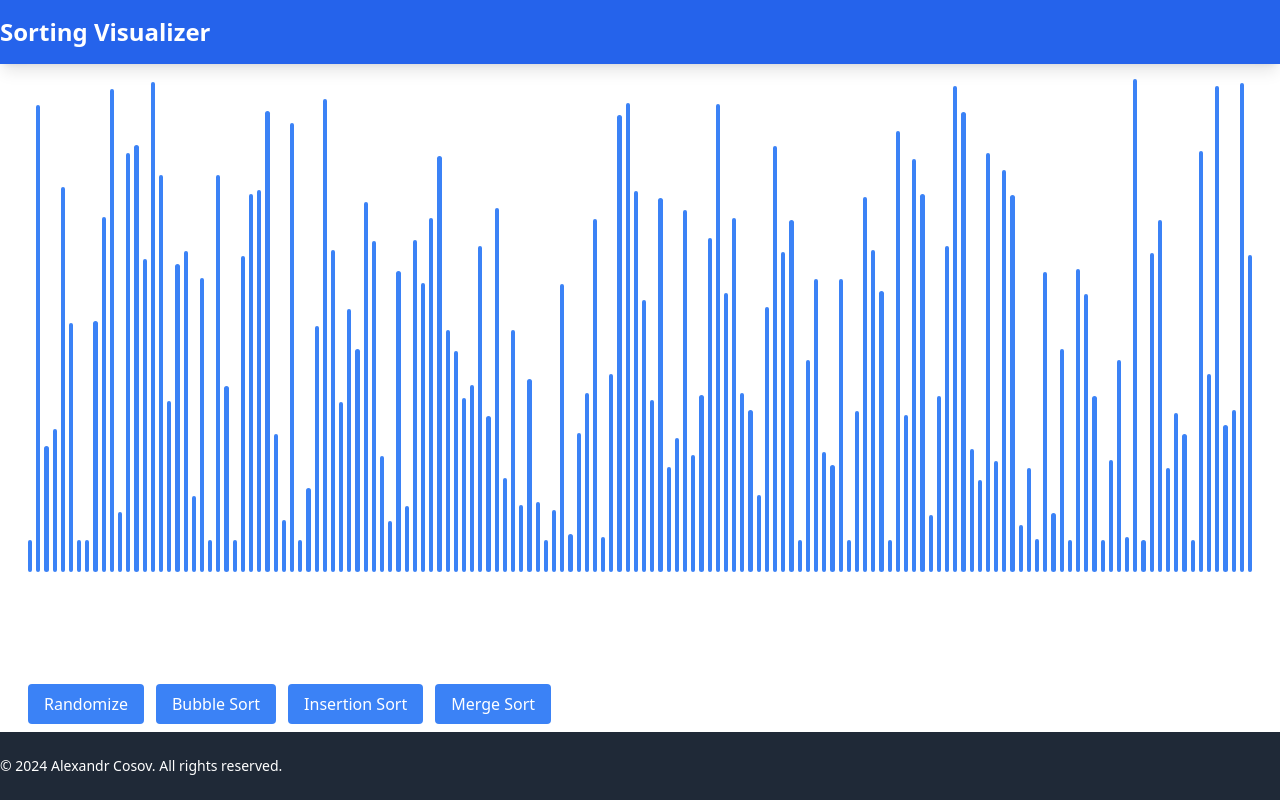
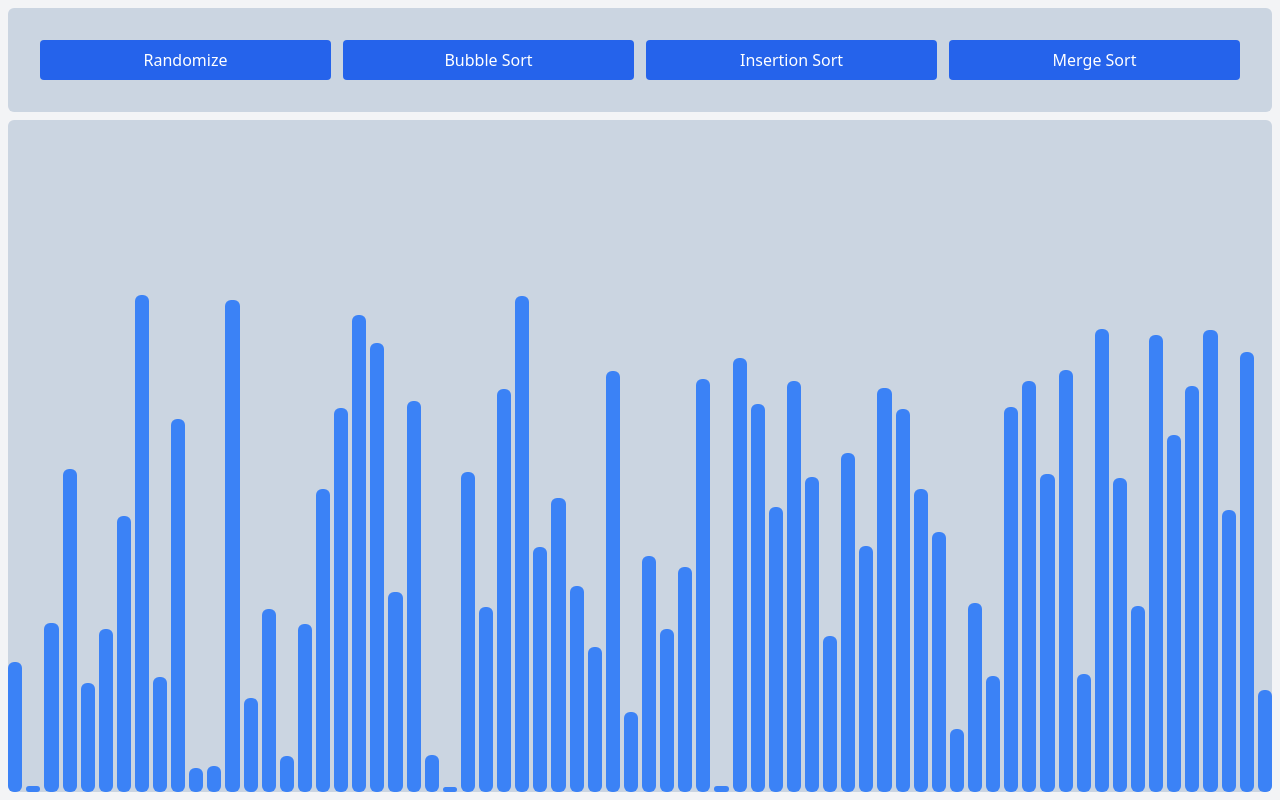
Before and after one commit to Kosov234/Sorting-Visualizer, a React (Vite) app: page / in a window 1280 px wide. Built offline with nearby package versions, Linux system fonts and the light colour scheme.

Commit message:
Cleaning up the code

```diff
--- a/src/App.tsx
+++ b/src/App.tsx
@@ -1,15 +1,11 @@
 import Content from "./components/Content/Content";
-import Footer from "./components/Footer/Footer";
-import Header from "./components/Header/Header";
 
 function App() {
   return (
     <div className="min-h-screen flex flex-col">
-      <Header />
-      <main className="flex-grow content-center justify-self-center mx-7">
+      <main className="flex flex-grow">
         <Content />
       </main>
-      <Footer />
     </div>
   );
 }
--- a/src/components/Content/Content.tsx
+++ b/src/components/Content/Content.tsx
@@ -1,154 +1,47 @@
 import { useState } from "react";
 import { randomizeArray } from "./utils/randomize_array/randomize_array";
-import { getBubbleSortAnimations } from "./algorithms/bubble_sort/bubble_sort";
-import { getInsertionSortAnimations } from "./algorithms/insertion_sort/insertion_sort";
-import { getMergeSortAnimations } from "./algorithms/merge_sort/merge_sort";
-
-const ANIMATION_SPEED_MS = 50;
-const PRIMARY_COLOR = "blue";
-const SECONDARY_COLOR = "red";
+import { bubbleSortHandler } from "./utils/bubble_sort_handler/bubble_sort_handler";
+import { insertionSortHandler } from "./utils/insertion_sort_handler/insertion_sort_handler";
+import { mergeSortHandler } from "./utils/merge_sort_handler/merge_sort_handler";
+import { Button } from "./components/Button/Button";
 
 const Content = () => {
   const [array, setArray] = useState(randomizeArray());
 
-  const bubbleSortHandler = () => {
-    const animations = getBubbleSortAnimations(array);
+  return (
+    <section className="flex flex-1 flex-col gap-2 p-2 bg-gray-100">
+      <div className="flex flex-wrap gap-3 justify-between p-8 bg-slate-300 rounded-md">
+        <button
+          className="flex-1 bg-blue-600 text-white py-2 px-4 rounded "
+          onClick={() => setArray(randomizeArray())}
+        >
+          <p className="text-base">Randomize</p>
+        </button>
 
-    animations.forEach((animation, index) => {
-      const [firstBarIndex, secondBarIndex] = animation;
-      const arrayBars = document.getElementsByClassName(
-        "arrayBar"
-      ) as HTMLCollectionOf<HTMLElement>;
+        <Button
+          alghorithmHandler={() => bubbleSortHandler(array)}
+          text="Bubble Sort"
+        />
 
-      const barOneStyle = arrayBars[firstBarIndex].style;
-      const barTwoStyle = arrayBars[secondBarIndex].style;
+        <Button
+          alghorithmHandler={() => insertionSortHandler(array)}
+          text="Insertion Sort"
+        />
 
-      setTimeout(() => {
-        if (index % 2 === 0) {
-          barOneStyle.backgroundColor = SECONDARY_COLOR;
-          barTwoStyle.backgroundColor = SECONDARY_COLOR;
-        } else {
-          [barOneStyle.height, barTwoStyle.height] = [
-            barTwoStyle.height,
-            barOneStyle.height,
-          ];
-          barOneStyle.backgroundColor = PRIMARY_COLOR;
-          barTwoStyle.backgroundColor = PRIMARY_COLOR;
-        }
-      }, index * ANIMATION_SPEED_MS);
-    });
-  };
+        <Button
+          alghorithmHandler={() => mergeSortHandler(array)}
+          text="Merge Sort"
+        />
+      </div>
 
-  const insetionSortHandler = () => {
-    const animations = getInsertionSortAnimations(array);
-    console.log(animations);
-    const arrayBars = document.getElementsByClassName(
-      "arrayBar"
-    ) as HTMLCollectionOf<HTMLElement>;
-    for (let i = 0; i < animations.length; i++) {
-      const firstBar = arrayBars[animations[i].value[0]];
-      const secondBar = arrayBars[animations[i].value[1]];
-      switch (animations[i].name) {
-        case "compare":
-          setTimeout(() => {
-            firstBar.style.backgroundColor = SECONDARY_COLOR;
-            secondBar.style.backgroundColor = SECONDARY_COLOR;
-          }, i * ANIMATION_SPEED_MS);
-
-          break;
-        case "re-assign":
-          setTimeout(() => {
-            const bufferHeight = firstBar.style.height;
-            firstBar.style.height = secondBar.style.height;
-            secondBar.style.height = bufferHeight;
-            firstBar.style.backgroundColor = PRIMARY_COLOR;
-            secondBar.style.backgroundColor = PRIMARY_COLOR;
-          }, i * ANIMATION_SPEED_MS);
-          break;
-        case "lastStep":
-          setTimeout(() => {
-            firstBar.style.height = `${animations[i].value[1]}px`;
-
-            firstBar.style.backgroundColor = PRIMARY_COLOR;
-          }, i * ANIMATION_SPEED_MS);
-          break;
-        default:
-          break;
-      }
-    }
-  };
-
-  const mergeSortHandler = () => {
-    const animations = getMergeSortAnimations(array);
-    for (let i = 0; i < animations.length; i++) {
-      const arrayBars = document.getElementsByClassName(
-        "arrayBar"
-      ) as HTMLCollectionOf<HTMLElement>;
-      const isColorChange = i % 3 !== 2;
-      if (isColorChange) {
-        const [barOneIdx, barTwoIdx] = animations[i];
-        const barOneStyle = arrayBars[barOneIdx].style;
-        const barTwoStyle = arrayBars[barTwoIdx].style;
-        const color = i % 3 === 0 ? SECONDARY_COLOR : PRIMARY_COLOR;
-        setTimeout(() => {
-          barOneStyle.backgroundColor = color;
-          barTwoStyle.backgroundColor = color;
-        }, i * ANIMATION_SPEED_MS);
-      } else {
-        setTimeout(() => {
-          const [barOneIdx, newHeight] = animations[i];
-          const barOneStyle = arrayBars[barOneIdx].style;
-          barOneStyle.height = `${newHeight}px`;
-        }, i * ANIMATION_SPEED_MS);
-      }
-    }
-  };
-
-  return (
-    <section className="flex flex-col">
-      <div className="flex gap-1 items-end justify-center min-h-[500px]">
+      <div className="flex flex-1 gap-1 items-end justify-center bg-slate-300 rounded-md">
         {array.map((value, index) => (
           <div
             key={index}
-            className={`bg-blue-500 text-white text-center py-4 w-screen rounded-md arrayBar transition-all duration-50`}
+            className={`bg-blue-500 flex-1 rounded-md arrayBar transition-all duration-50`}
             style={{ height: `${value}px` }}
           ></div>
         ))}
-      </div>
-      <div className="container flex gap-3 mt-28">
-        <button
-          className="bg-blue-500 text-white py-2 px-4 rounded"
-          onClick={() => setArray(randomizeArray())}
-        >
-          Randomize
-        </button>
-
-        <button
-          className="bg-blue-500 text-white py-2 px-4 rounded"
-          onClick={() => {
-            bubbleSortHandler();
-          }}
-        >
-          Bubble Sort
-        </button>
-
-        <button
-          className="bg-blue-500 text-white py-2 px-4 rounded"
-          onClick={() => {
-            insetionSortHandler();
-          }}
-        >
-          Insertion Sort
-        </button>
-
-        <button
-          className="bg-blue-500 text-white py-2 px-4 rounded"
-          onClick={() => {
-            mergeSortHandler();
-          }}
-        >
-          Merge Sort
-        </button>
       </div>
     </section>
   );
--- /dev/null
+++ b/src/components/Content/components/Button/Button.tsx
@@ -0,0 +1,15 @@
+type ButtonProps = {
+  alghorithmHandler: () => void;
+  text: string;
+};
+
+export const Button = ({ alghorithmHandler, text }: ButtonProps) => {
+  return (
+    <button
+      className="flex-1 bg-blue-600 text-white py-2 px-4 rounded"
+      onClick={() => alghorithmHandler()}
+    >
+      <p className="text-base">{text}</p>
+    </button>
+  );
+};
--- /dev/null
+++ b/src/components/Content/utils/bubble_sort_handler/bubble_sort_handler.ts
@@ -0,0 +1,34 @@
+import { getBubbleSortAnimations } from "../../algorithms/bubble_sort/bubble_sort";
+import {
+  ANIMATION_SPEED_MS,
+  PRIMARY_COLOR,
+  SECONDARY_COLOR,
+} from "../constants";
+
+export const bubbleSortHandler = (array: number[]) => {
+  const animations = getBubbleSortAnimations(array);
+
+  animations.forEach((animation, index) => {
+    const [firstBarIndex, secondBarIndex] = animation;
+    const arrayBars = document.getElementsByClassName(
+      "arrayBar"
+    ) as HTMLCollectionOf<HTMLElement>;
+
+    const barOneStyle = arrayBars[firstBarIndex].style;
+    const barTwoStyle = arrayBars[secondBarIndex].style;
+
+    setTimeout(() => {
+      if (index % 2 === 0) {
+        barOneStyle.backgroundColor = SECONDARY_COLOR;
+        barTwoStyle.backgroundColor = SECONDARY_COLOR;
+      } else {
+        [barOneStyle.height, barTwoStyle.height] = [
+          barTwoStyle.height,
+          barOneStyle.height,
+        ];
+        barOneStyle.backgroundColor = PRIMARY_COLOR;
+        barTwoStyle.backgroundColor = PRIMARY_COLOR;
+      }
+    }, index * ANIMATION_SPEED_MS);
+  });
+};
--- /dev/null
+++ b/src/components/Content/utils/constants.ts
@@ -0,0 +1,3 @@
+export const ANIMATION_SPEED_MS = 100;
+export const PRIMARY_COLOR = "#6366F1";
+export const SECONDARY_COLOR = "#FACC15";
--- /dev/null
+++ b/src/components/Content/utils/insertion_sort_handler/insertion_sort_handler.ts
@@ -0,0 +1,44 @@
+import { getInsertionSortAnimations } from "../../algorithms/insertion_sort/insertion_sort";
+import {
+  ANIMATION_SPEED_MS,
+  PRIMARY_COLOR,
+  SECONDARY_COLOR,
+} from "../constants";
+
+export const insertionSortHandler = (array: number[]) => {
+  const animations = getInsertionSortAnimations(array);
+  const arrayBars = document.getElementsByClassName(
+    "arrayBar"
+  ) as HTMLCollectionOf<HTMLElement>;
+  for (let i = 0; i < animations.length; i++) {
+    const firstBar = arrayBars[animations[i].value[0]];
+    const secondBar = arrayBars[animations[i].value[1]];
+    switch (animations[i].name) {
+      case "compare":
+        setTimeout(() => {
+          firstBar.style.backgroundColor = SECONDARY_COLOR;
+          secondBar.style.backgroundColor = SECONDARY_COLOR;
+        }, i * ANIMATION_SPEED_MS);
+
+        break;
+      case "re-assign":
+        setTimeout(() => {
+          const bufferHeight = firstBar.style.height;
+          firstBar.style.height = secondBar.style.height;
+          secondBar.style.height = bufferHeight;
+          firstBar.style.backgroundColor = PRIMARY_COLOR;
+          secondBar.style.backgroundColor = PRIMARY_COLOR;
+        }, i * ANIMATION_SPEED_MS);
+        break;
+      case "lastStep":
+        setTimeout(() => {
+          firstBar.style.height = `${animations[i].value[1]}px`;
+
+          firstBar.style.backgroundColor = PRIMARY_COLOR;
+        }, i * ANIMATION_SPEED_MS);
+        break;
+      default:
+        break;
+    }
+  }
+};
--- /dev/null
+++ b/src/components/Content/utils/merge_sort_handler/merge_sort_handler.ts
@@ -0,0 +1,32 @@
+import { getMergeSortAnimations } from "../../algorithms/merge_sort/merge_sort";
+import {
+  ANIMATION_SPEED_MS,
+  PRIMARY_COLOR,
+  SECONDARY_COLOR,
+} from "../constants";
+
+export const mergeSortHandler = (array: number[]) => {
+  const animations = getMergeSortAnimations(array);
+  for (let i = 0; i < animations.length; i++) {
+    const arrayBars = document.getElementsByClassName(
+      "arrayBar"
+    ) as HTMLCollectionOf<HTMLElement>;
+    const isColorChange = i % 3 !== 2;
+    if (isColorChange) {
+      const [barOneIdx, barTwoIdx] = animations[i];
+      const barOneStyle = arrayBars[barOneIdx].style;
+      const barTwoStyle = arrayBars[barTwoIdx].style;
+      const color = i % 3 === 0 ? SECONDARY_COLOR : PRIMARY_COLOR;
+      setTimeout(() => {
+        barOneStyle.backgroundColor = color;
+        barTwoStyle.backgroundColor = color;
+      }, i * ANIMATION_SPEED_MS);
+    } else {
+      setTimeout(() => {
+        const [barOneIdx, newHeight] = animations[i];
+        const barOneStyle = arrayBars[barOneIdx].style;
+        barOneStyle.height = `${newHeight}px`;
+      }, i * ANIMATION_SPEED_MS);
+    }
+  }
+};
--- a/src/components/Content/utils/randomize_array/randomize_array.ts
+++ b/src/components/Content/utils/randomize_array/randomize_array.ts
@@ -1,3 +1,3 @@
 export const randomizeArray = (): number[] => {
-  return Array.from({ length: 150 }, () => Math.floor(Math.random() * 500));
+  return Array.from({ length: 70 }, () => Math.floor(Math.random() * 500));
 };
--- a/src/components/Footer/Footer.tsx
+++ /dev/null
@@ -1,13 +0,0 @@
-const Footer = () => {
-  return (
-    <footer className="bg-gray-800 text-white py-6 mt-auto">
-      <div className="container mx-auto justify-between items-center">
-        <p className="text-sm">
-          &copy; 2024 Alexandr Cosov. All rights reserved.
-        </p>
-      </div>
-    </footer>
-  );
-};
-
-export default Footer;
--- a/src/components/Header/Header.tsx
+++ /dev/null
@@ -1,11 +0,0 @@
-const Header = () => {
-  return (
-    <header className="bg-blue-600 text-white py-4 shadow-lg">
-      <div className="container mx-auto flex items-center">
-        <h1 className="text-2xl font-bold">Sorting Visualizer</h1>
-      </div>
-    </header>
-  );
-};
-
-export default Header;
```
